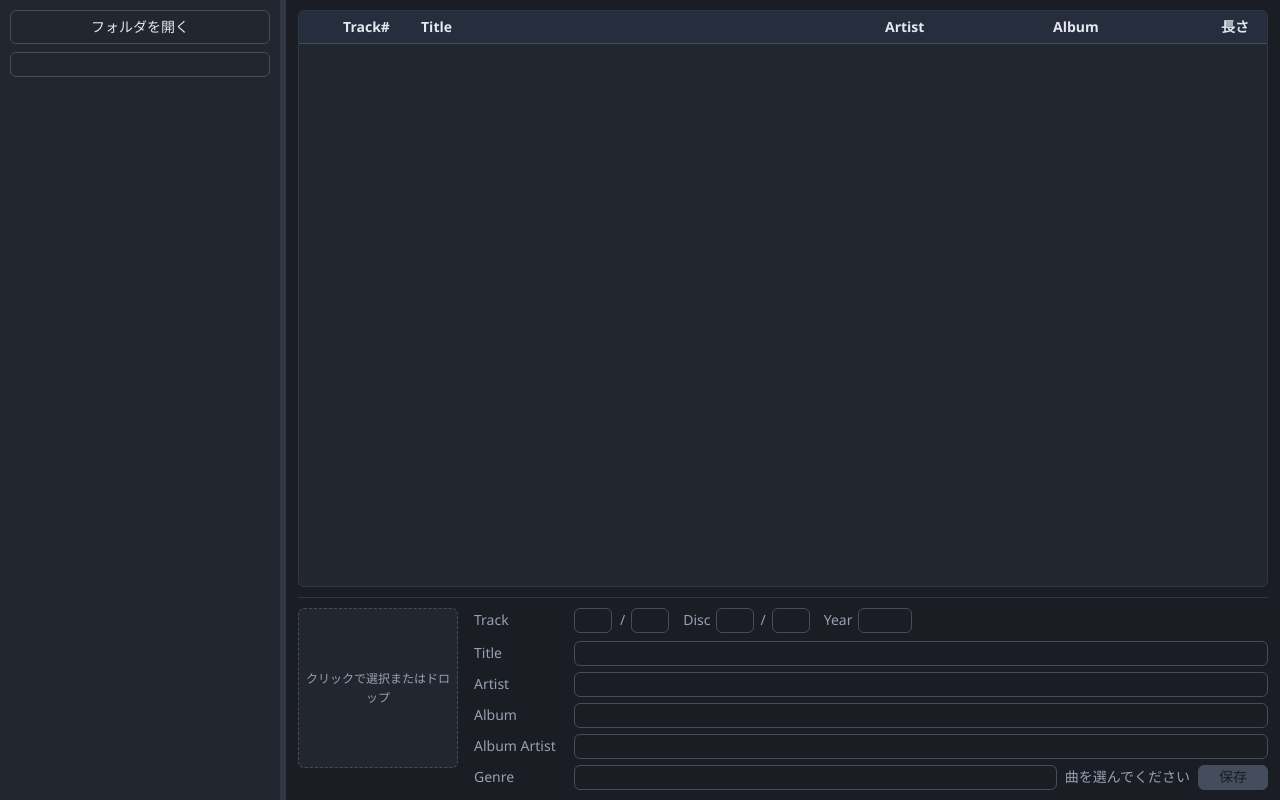
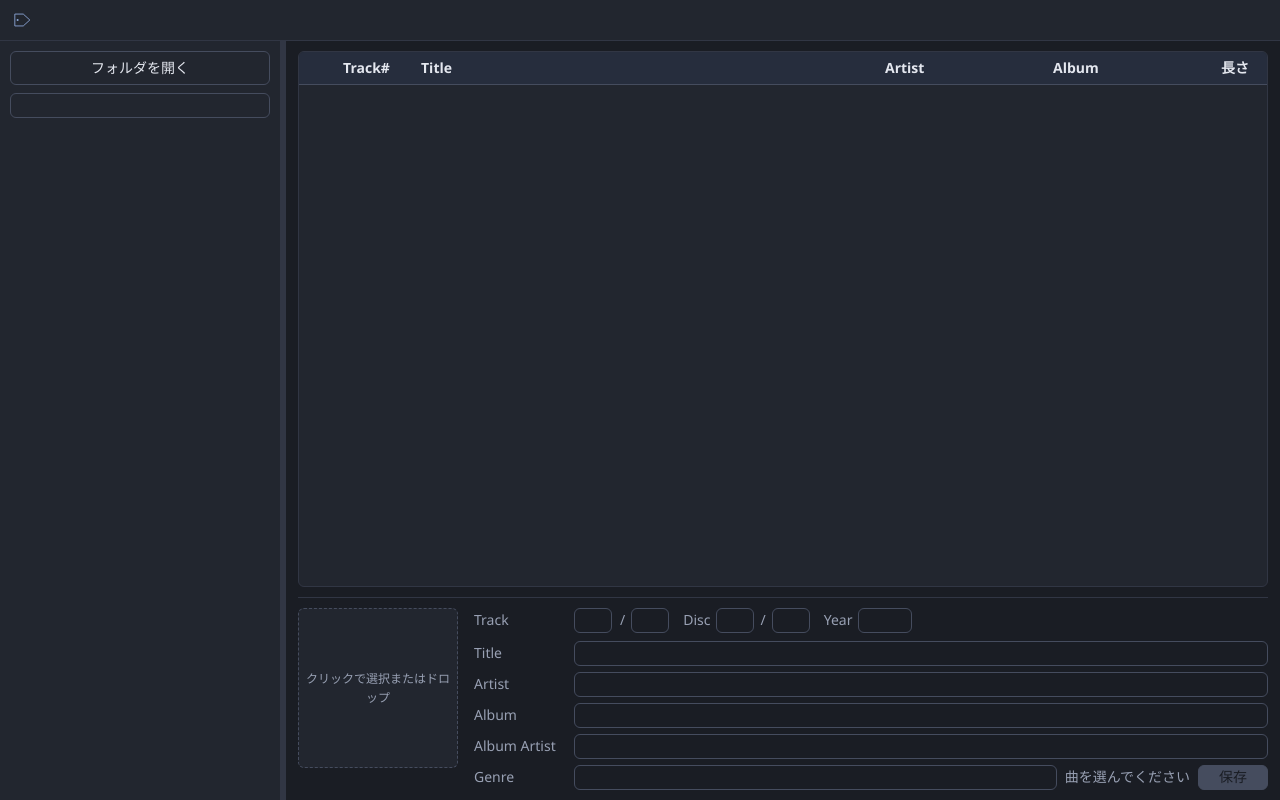
Before and after one commit to 718Ren/ReTag, a React (Vite) app: page / in a window 1280 px wide. Built offline with nearby package versions, Linux system fonts and the light colour scheme.

Commit message:
feat: OS のタイトルバーを自前の帯に置き換える

```diff
--- a/src/renderer/src/App.tsx
+++ b/src/renderer/src/App.tsx
@@ -1,5 +1,6 @@
 import { useEffect } from 'react';
 import { DirectoryTree } from './components/DirectoryTree';
+import { TitleBar } from './components/TitleBar';
 import { TrackTable } from './components/TrackTable';
 import { TagForm } from './components/TagForm';
 import { RenamePrompt } from './components/RenamePrompt';
@@ -22,6 +23,8 @@ export function App() {
   }, [state.treeQuery]);
 
   return (
+    <div className="app">
+      <TitleBar />
       <div className="layout" style={{ gridTemplateColumns: `${state.layout.paneWidth}px 6px 1fr` }}>
         <DirectoryTree />
         <div
@@ -37,5 +40,6 @@ export function App() {
         </main>
         <RenamePrompt />
       </div>
+    </div>
   );
 }
--- /dev/null
+++ b/src/renderer/src/components/Logo.tsx
@@ -0,0 +1,22 @@
+/**
+ * ReTag のマーク。タグ（荷札）の輪郭と紐通しの穴。20px でも線が消えないよう、太さは 2.8 にしている。
+ * 色は currentColor に従うので、置いた場所の文字色になる。
+ */
+export function Logo({ size = 20 }: { size?: number }) {
+  return (
+    <svg
+      className="logo"
+      viewBox="0 0 64 64"
+      width={size}
+      height={size}
+      fill="none"
+      stroke="currentColor"
+      strokeLinejoin="round"
+      role="img"
+      aria-label="ReTag"
+    >
+      <polygon points="9.00,13.00 36.00,13.00 57.00,32.00 36.00,51.00 9.00,51.00" strokeWidth="2.8" />
+      <circle cx="18" cy="32" r="3.2" fill="currentColor" stroke="none" />
+    </svg>
+  );
+}
--- /dev/null
+++ b/src/renderer/src/components/TitleBar.tsx
@@ -0,0 +1,13 @@
+import { Logo } from './Logo';
+
+/**
+ * ウィンドウ上端の帯。最小化・最大化・閉じるは titleBarOverlay で Windows が
+ * 描くので、こちらはマークを出して掴める領域にするだけ。
+ */
+export function TitleBar() {
+  return (
+    <header className="title-bar">
+      <Logo />
+    </header>
+  );
+}
--- a/src/renderer/src/styles.css
+++ b/src/renderer/src/styles.css
@@ -21,6 +21,7 @@
   --danger: #d98d95;
 
   --radius: 6px;
+  --title-bar-height: 40px;
 
   /* スクロールバーなど、ブラウザが描く部品を暗い側に寄せる */
   color-scheme: dark;
@@ -49,9 +50,32 @@ button {
   font: inherit;
 }
 
+.app {
+  display: grid;
+  grid-template-rows: var(--title-bar-height) 1fr;
+  height: 100vh;
+}
+
+/* 帯そのものを掴めるようにする。右端は Windows が描くボタンが載るので空けておく */
+.title-bar {
+  -webkit-app-region: drag;
+  align-items: center;
+  background: var(--surface);
+  display: flex;
+  padding: 0 12px;
+}
+
+.logo {
+  color: var(--accent);
+  display: block;
+}
+
 .layout {
+  /* 区切り線をバーの下端に引くと、右上の titleBarOverlay に隠れて途切れる。
+     内容側の上端に引けば全幅で出る */
+  border-top: 1px solid var(--border);
   display: grid;
-  height: 100vh;
+  min-height: 0;
 }
 
 .pane {
```
Also changed, not shown: src/main/index.ts (+10 -0 lines), 1 other file (tests, documents, lock files or other folders). Lines whose indentation alone changed are shown as unchanged.
